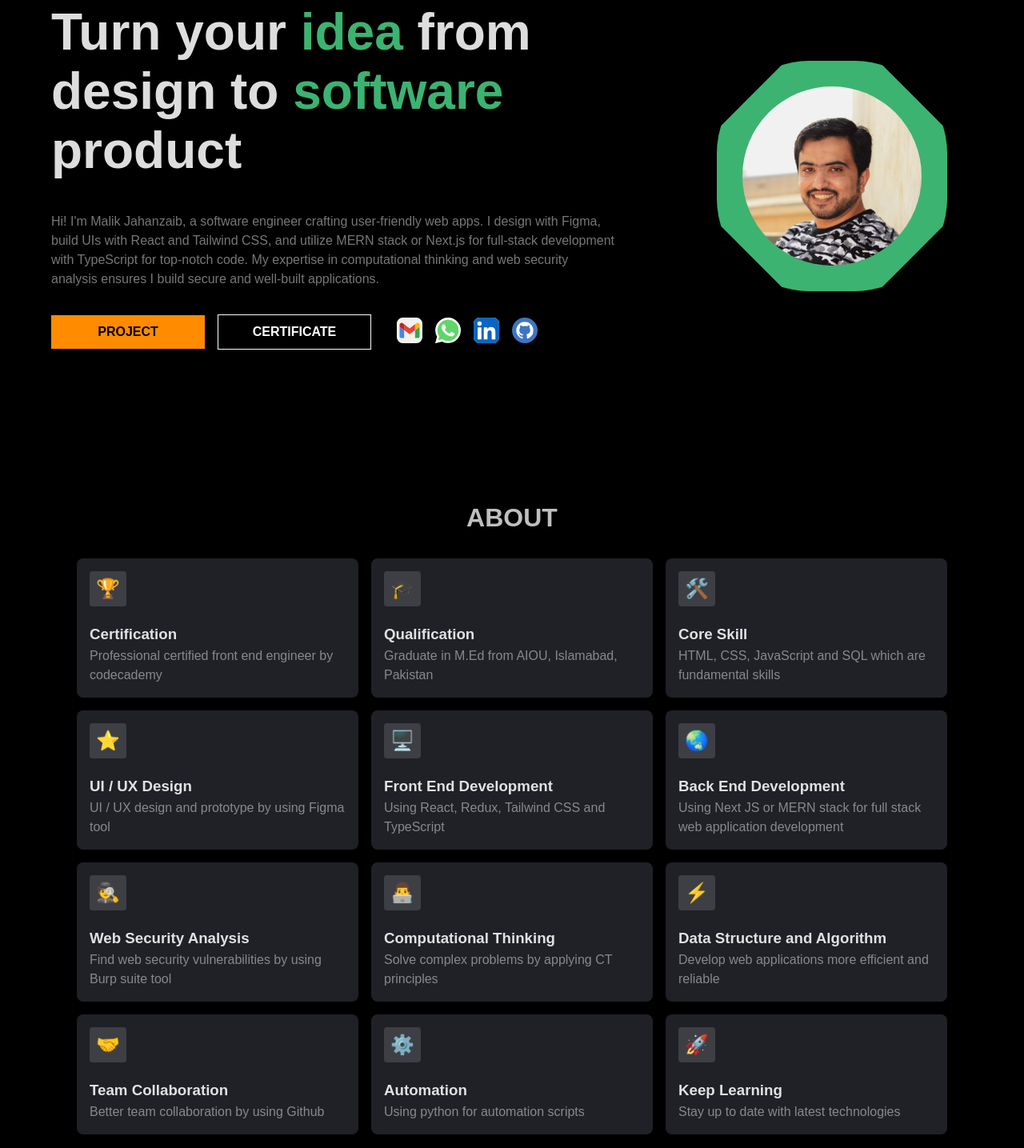
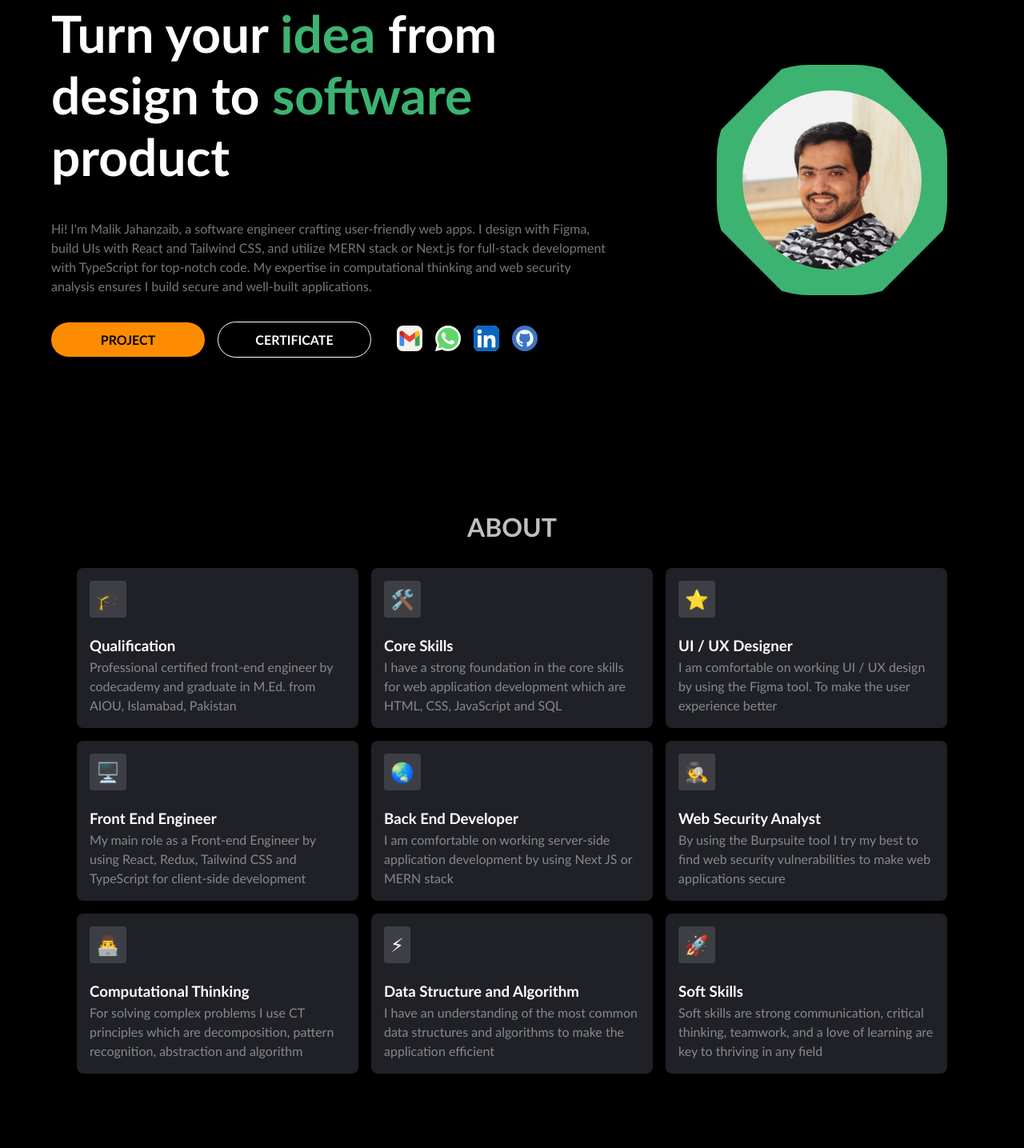
Before and after one commit to malik-portfolio/malik-portfolio.github.io, a plain HTML site: page index.html in a window 1280 px wide. Shown: the part 125-1560 px from the top of the page at 80% size. Drawn offline with Linux system fonts and the light colour scheme.

Commit message:
Update
1. Update about section
2. Change button styles
3. Add animation in project section

```diff
--- a/index.html
+++ b/index.html
@@ -25,8 +25,8 @@
                 design with Figma, build UIs with React and Tailwind CSS, and utilize MERN stack or Next.js for
                 full-stack development with TypeScript for top-notch code. My expertise in computational thinking and
                 web security analysis ensures I build secure and well-built applications.</p>
-            <div class="profile__links-container">
-                <div class="profile__social-links-wrapper">
+            <div class="links-container">
+                <div class="social-links-wrapper">
                     <a class="profile__social-link" href="mailto:malic.jahan@gmail.com" target="_blank" title="Gmail">
                         <span class="icon gmail-icon"></span>
                     </a>
@@ -43,7 +43,7 @@
                         <span class="icon github-icon"></span>
                     </a>
                 </div>
-                <div class="profile__buttons-container">
+                <div class="buttons-container">
                     <a class="button button--primary" href="#project">Project</a>
                     <a class="button button--secondary"
                         href="https://www.codecademy.com/profiles/malik.jahan/certificates/2682884a0719474f96407efe432fdd87"
@@ -58,88 +58,75 @@
         <h2 class="subheading">About</h2>
         <div class="cards-wrapper">
             <div class="card card--about">
-                <span class="card__emoji">🏆</span>
-                <div class="card__info">
-                    <h3 class="card__title">Certification</h3>
-                    <p class="card__description">Professional certified front end engineer by codecademy</p>
-                </div>
-            </div>
-            <div class="card card--about">
                 <span class="card__emoji">🎓</span>
                 <div class="card__info">
                     <h3 class="card__title">Qualification</h3>
-                    <p class="card__description">Graduate in M.Ed from AIOU, Islamabad, Pakistan</p>
+                    <p class="card__description">Professional certified front-end engineer by codecademy and graduate
+                        in M.Ed. from AIOU, Islamabad, Pakistan</p>
                 </div>
             </div>
             <div class="card card--about">
                 <span class="card__emoji">🛠️</span>
                 <div class="card__info">
-                    <h3 class="card__title">Core Skill</h3>
-                    <p class="card__description">HTML, CSS, JavaScript and SQL which are fundamental skills</p>
+                    <h3 class="card__title">Core Skills</h3>
+                    <p class="card__description">I have a strong foundation in the core skills for web application
+                        development which are HTML, CSS, JavaScript and SQL </p>
                 </div>
             </div>
             <div class="card card--about">
                 <span class="card__emoji">⭐</span>
                 <div class="card__info">
-                    <h3 class="card__title">UI / UX Design</h3>
-                    <p class="card__description">UI / UX design and prototype by using Figma tool</p>
+                    <h3 class="card__title">UI / UX Designer</h3>
+                    <p class="card__description">I am comfortable on working UI / UX design by using the Figma
+                        tool. To make the user experience better</p>
                 </div>
             </div>
             <div class="card card--about">
                 <span class="card__emoji">🖥️</span>
                 <div class="card__info">
-                    <h3 class="card__title">Front End Development</h3>
-                    <p class="card__description">Using React, Redux, Tailwind CSS and TypeScript</p>
+                    <h3 class="card__title">Front End Engineer</h3>
+                    <p class="card__description">My main role as a Front-end Engineer by using React, Redux, Tailwind
+                        CSS and TypeScript for client-side development</p>
                 </div>
             </div>
             <div class="card card--about">
                 <span class="card__emoji">🌏</span>
                 <div class="card__info">
-                    <h3 class="card__title">Back End Development</h3>
-                    <p class="card__description">Using Next JS or MERN stack for full stack web application development
-                    </p>
+                    <h3 class="card__title">Back End Developer</h3>
+                    <p class="card__description">I am comfortable on working server-side application development by
+                        using Next JS or MERN stack</p>
                 </div>
             </div>
             <div class="card card--about">
                 <span class="card__emoji">🕵</span>
                 <div class="card__info">
-                    <h3 class="card__title">Web Security Analysis</h3>
-                    <p class="card__description">Find web security vulnerabilities by using Burp suite tool</p>
+                    <h3 class="card__title">Web Security Analyst</h3>
+                    <p class="card__description">By using the Burpsuite tool I try my best to find web security
+                        vulnerabilities to make web applications secure</p>
                 </div>
             </div>
             <div class="card card--about">
                 <span class="card__emoji">👨‍💻</span>
                 <div class="card__info">
                     <h3 class="card__title">Computational Thinking</h3>
-                    <p class="card__description">Solve complex problems by applying CT principles</p>
+                    <p class="card__description">For solving complex problems I use CT principles which are
+                        decomposition, pattern recognition, abstraction and algorithm</p>
                 </div>
             </div>
             <div class="card card--about">
                 <span class="card__emoji">⚡</span>
                 <div class="card__info">
                     <h3 class="card__title">Data Structure and Algorithm</h3>
-                    <p class="card__description">Develop web applications more efficient and reliable</p>
-                </div>
-            </div>
-            <div class="card card--about">
-                <span class="card__emoji">🤝</span>
-                <div class="card__info">
-                    <h3 class="card__title">Team Collaboration</h3>
-                    <p class="card__description">Better team collaboration by using Github</p>
-                </div>
-            </div>
-            <div class="card card--about">
-                <span class="card__emoji">⚙️</span>
-                <div class="card__info">
-                    <h3 class="card__title">Automation</h3>
-                    <p class="card__description">Using python for automation scripts</p>
+                    <p class="card__description">I have an understanding of the most common data structures and
+                        algorithms to make the application efficient </p>
                 </div>
             </div>
             <div class="card card--about">
                 <span class="card__emoji">🚀</span>
                 <div class="card__info">
-                    <h3 class="card__title">Keep Learning</h3>
-                    <p class="card__description">Stay up to date with latest technologies</p>
+                    <h3 class="card__title">Soft Skills</h3>
+                    <p class="card__description">Soft skills are strong communication, critical thinking, teamwork, and
+                        a love of learning are key to thriving in any field</p>
                 </div>
             </div>
         </div>
@@ -270,10 +257,9 @@
         <div class="cards-wrapper">
             <a class="card card--project" href="https://malik-portfolio.github.io/number-magic-game" target="_blank">
                 <h3 class="card__title">Number Magic Game</h3>
-                <p class="card__description">In this game the user thinks a number in a range. The computer will
-                    show
-                    some numbers grid slides and ask that the number is available in the slide. After getting
-                    answers by the user, the computer will guess the number and display it.</p>
+                <p class="card__description">In this game, the user thinks a number in a range. The computer will
+                    show some numbers grid slides and ask that the number be available in the slide. After getting
+                    answers from the user, the computer will guess the number and display it.</p>
                 <div class="card__arrow">👉</div>
             </a>
         </div>
--- a/style.css
+++ b/style.css
@@ -9,6 +9,12 @@
     font-size: 16px;
 }
 
+h1,
+h3 {
+    color: #fff;
+    opacity: 0.75rem;
+}
+
 a {
     text-decoration: none;
     color: inherit;
@@ -16,6 +22,7 @@ a {
 
 p {
     line-height: 1.5;
+    color: #fff7;
 }
 
 strong {
@@ -36,7 +43,8 @@ body {
     background-color: black;
     color: white;
     padding: 4rem 1rem;
-    font-family: Arial, Helvetica, sans-serif;
+    font-family: 'Trebuchet MS', 'Lucida Sans Unicode', 'Lucida Grande', 'Lucida Sans', Arial, sans-serif;
+    /* font-family: Arial, Helvetica, sans-serif; */
 }
 
 /* Profile */
@@ -76,7 +84,6 @@ body {
 }
 
 .profile__title {
-    color: #fffd;
     margin-bottom: 0.5rem;
     font-size: 4rem;
 }
@@ -85,20 +92,22 @@ body {
     color: #fff7;
 }
 
-.profile__links-container {
+/* Links */
+
+.links-container {
     display: flex;
     flex-direction: column;
     gap: 2rem;
 }
 
-.profile__buttons-container {
+.buttons-container {
     display: flex;
     flex-direction: column;
     gap: 1rem;
     align-items: center;
 }
 
-.profile__social-links-wrapper {
+.social-links-wrapper {
     display: flex;
     gap: 1rem;
 }
@@ -128,6 +137,7 @@ body {
     text-transform: uppercase;
     text-align: center;
     width: 100%;
+    border-radius: 4rem;
 }
 
 .button--primary {
@@ -181,7 +191,6 @@ body {
 }
 
 .card__title {
-    color: #fffd;
     margin-bottom: 0.25rem;
 }
 
@@ -191,13 +200,12 @@ body {
 
 .card__arrow {
     font-size: 2rem;
-    text-align: right;
 }
 
 
 /* Responsive */
 @media screen and (min-width:500px) {
-    .profile__buttons-container {
+    .buttons-container {
         flex-direction: row;
     }
 
@@ -234,7 +242,7 @@ body {
         transform: scale(1.25);
     }
 
-    .profile__links-container {
+    .links-container {
         flex-direction: row-reverse;
         flex-wrap: wrap;
         align-items: center;
@@ -248,6 +256,19 @@ body {
     .button--secondary:hover {
         border-color: white;
         color: black;
+    }
+
+    .card--project:hover {
+        background-color: rgba(255, 255, 255, 0.75);
+
+        .card__title,
+        .card__description {
+            color: black;
+        }
+    }
+
+    .card--project:hover .card__arrow {
+        text-align: right;
     }
 }
 
```
